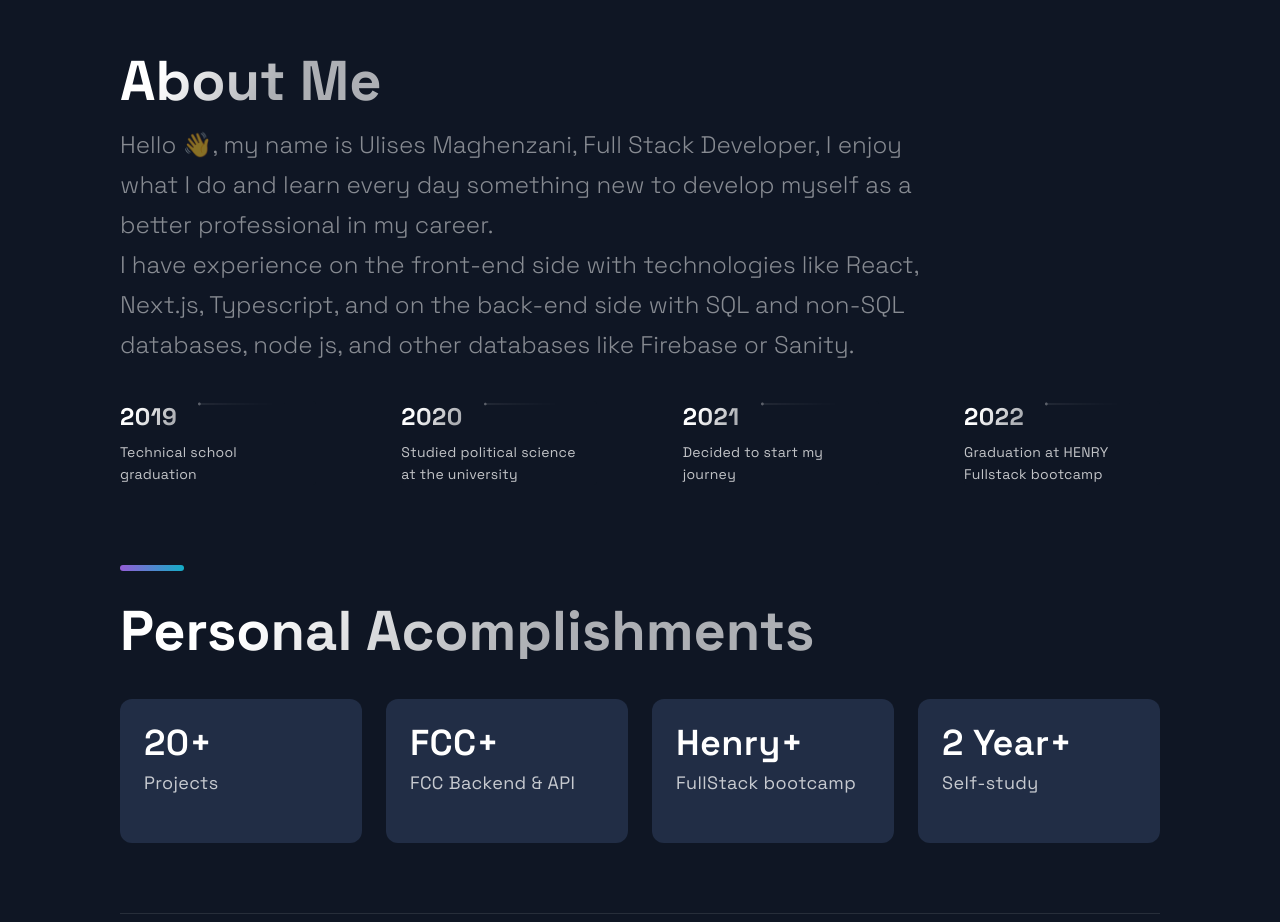
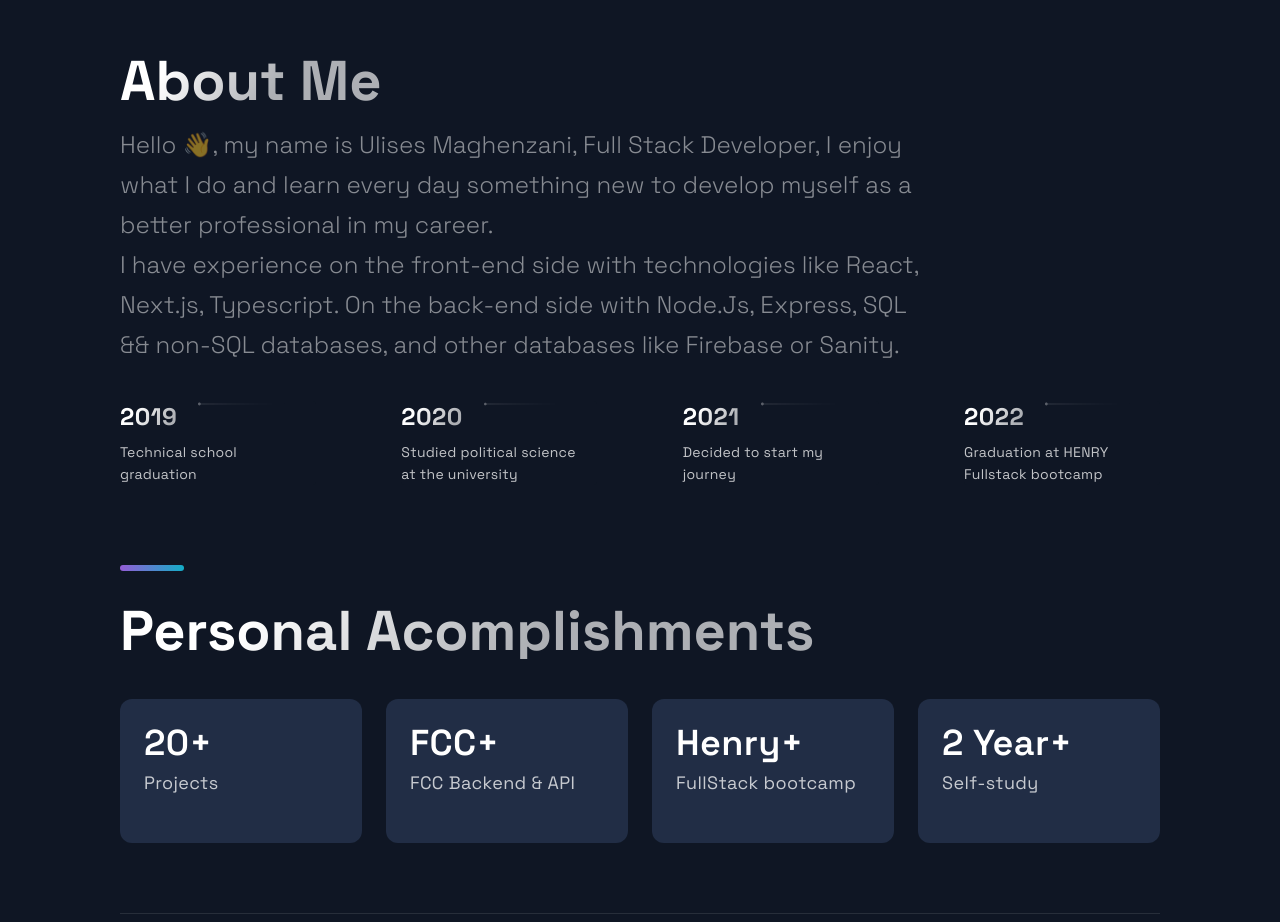
Before and after one commit to Uli-mgh/new-portfolio, a Next.js app: page / in a window 1280 px wide. Shown: the part 2520-3442 px from the top of the page. Built offline with nearby package versions, Linux system fonts and the light colour scheme.

Commit message:
nuevo commit

```diff
--- a/src/components/BackgrooundAnimation/BackgroundAnimation.js
+++ b/src/components/BackgrooundAnimation/BackgroundAnimation.js
@@ -1,4 +1,4 @@
-import React from 'react';
+import React from "react";
 
 const BackgroundAnimation = () => (
   <div>
--- a/src/components/Hero/Hero.js
+++ b/src/components/Hero/Hero.js
@@ -18,7 +18,11 @@ const Hero = (props) => (
       <SectionText>
         FullStack web developer and Technology enthusiast
       </SectionText>
-      <a target="_blank" href="https://twitter.com/" rel="noopener noreferrer">
+      <a
+        target="_blank"
+        href="https://drive.google.com/file/d/1P0xf9UeGwTF6728h3iaNqYStPEqD3j5V/view?usp=sharing"
+        rel="noopener noreferrer"
+      >
         <Button>My CV</Button>
       </a>
     </LeftSection>
--- a/src/components/TimeLine/TimeLine.js
+++ b/src/components/TimeLine/TimeLine.js
@@ -70,8 +70,8 @@ const Timeline = () => {
         Hello 👋, my name is Ulises Maghenzani, Full Stack Developer, I enjoy
         what I do and learn every day something new to develop myself as a
         better professional in my career. <br />I have experience on the
-        front-end side with technologies like React, Next.js, Typescript, and on
-        the back-end side with SQL and non-SQL databases, node js, and other
+        front-end side with technologies like React, Next.js, Typescript. On the
+        back-end side with Node.Js, Express, SQL && non-SQL databases, and other
         databases like Firebase or Sanity.
       </SectionText>
       <CarouselContainer ref={carouselRef} onScroll={handleScroll}>
```
